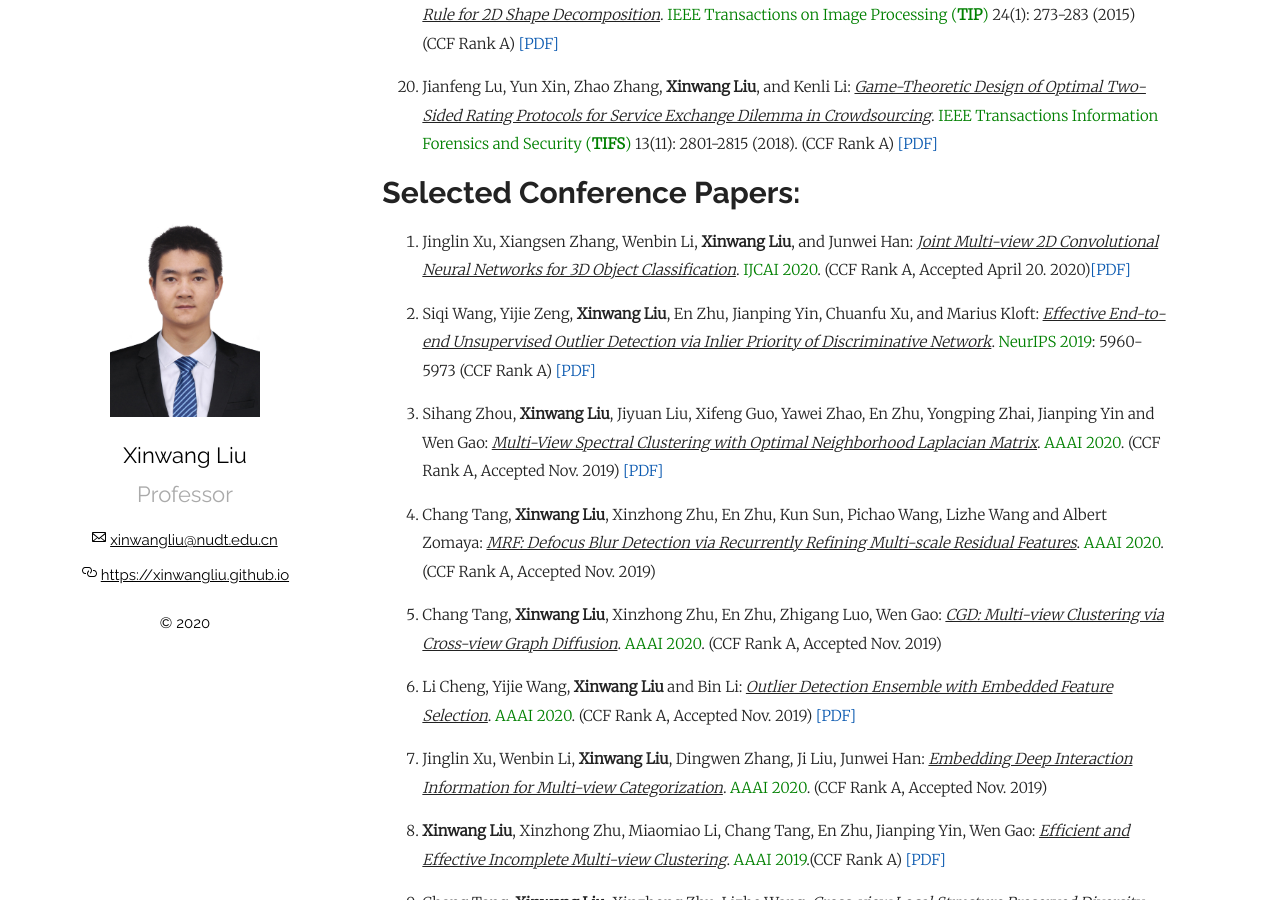
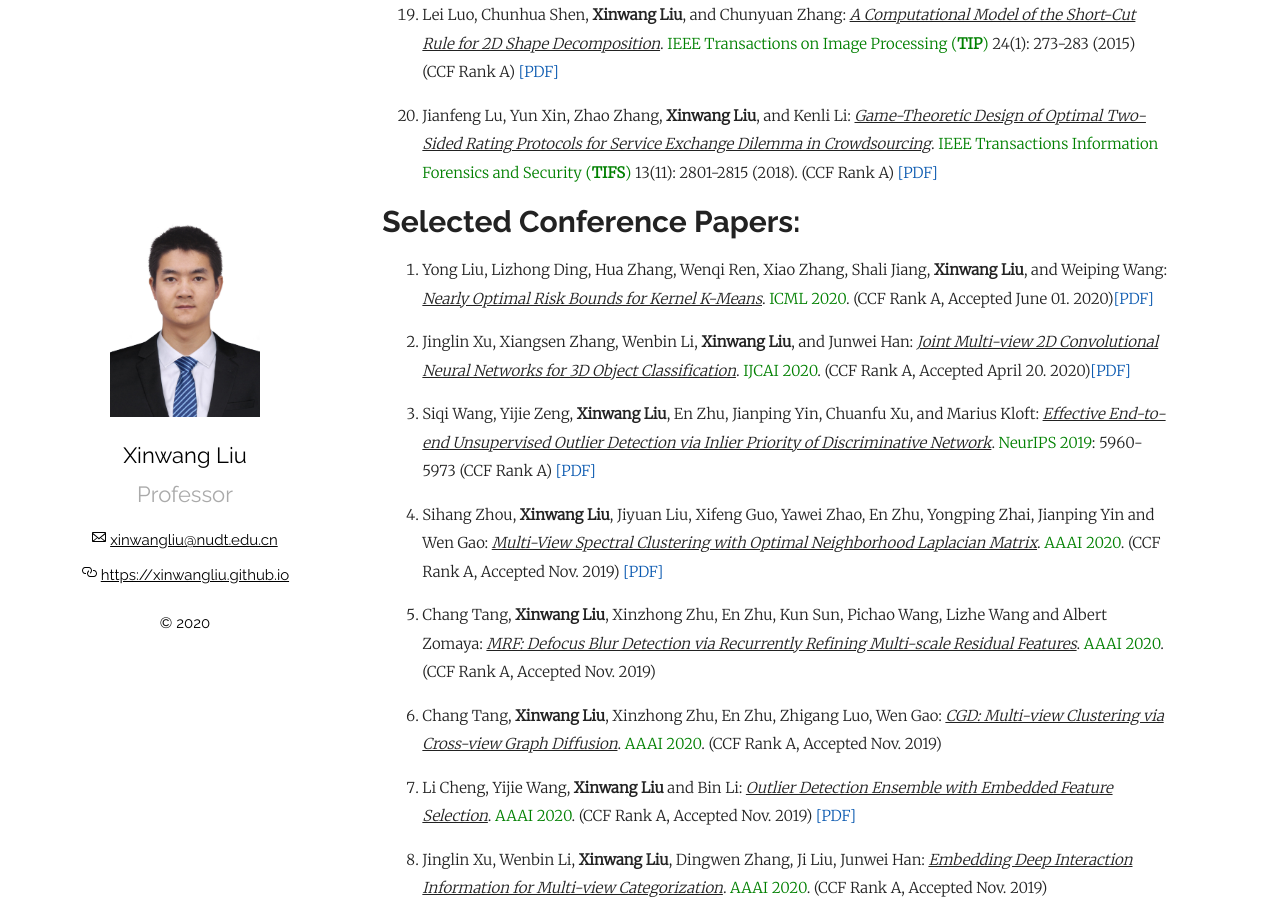
Before and after one commit to wx-liang/xinwangliu.github.io, a Jekyll site: the page built from index.md, in a window 1280 px wide and 900 px high, scrolled down 2586 px. Built offline with Jekyll 4.4.1, drawn with Linux system fonts in a browser that asks for light colours; our own code applies the rules of GitHub Pages for plain Markdown files; some of the changed text lies outside the part shown.

Commit message:
Update index.md

```diff
--- a/index.md
+++ b/index.md
@@ -4,6 +4,8 @@ layout: page
 ---
 # News
 <ul>
+
+<li>[<font color="red">April 20, 2020</font>]  "<b>Nearly Optimal Risk Bounds for Kernel K-Means</b>" has been accepted by <font color="green">ICML 2020</font>.</li>
 
 <li>[<font color="red">April 20, 2020</font>]  "<b>Joint Multi-view 2D Convolutional Neural Networks for 3D Object Classification</b>" has been accepted by <font color="green">IJCAI 2020</font>.</li>
 
@@ -75,6 +77,7 @@
 # Selected Conference Papers:
 
 <ol>
+<p style="margin-top: 8px;"><li>Yong Liu, Lizhong Ding, Hua Zhang, Wenqi Ren, Xiao Zhang, Shali Jiang, <b>Xinwang Liu</b>, and Weiping Wang: <i><u>Nearly Optimal Risk Bounds for Kernel K-Means</u></i>. <font color="green">ICML 2020</font>. (CCF Rank A, Accepted June 01. 2020)<a href = "https://icml.cc/Conferences/2020/">[PDF]</a></li></p>
 
 <p style="margin-top: 8px;"><li>Jinglin Xu, Xiangsen Zhang, Wenbin Li, <b>Xinwang Liu</b>, and Junwei Han: <i><u>Joint Multi-view 2D Convolutional Neural Networks for 3D Object Classification</u></i>. <font color="green">IJCAI 2020</font>. (CCF Rank A, Accepted April 20. 2020)<a href = "https://www.ijcai20.org/">[PDF]</a></li></p>
 
```
